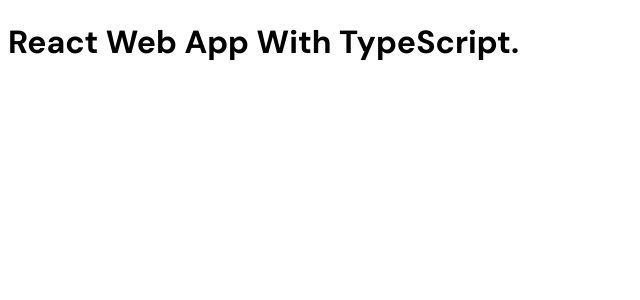
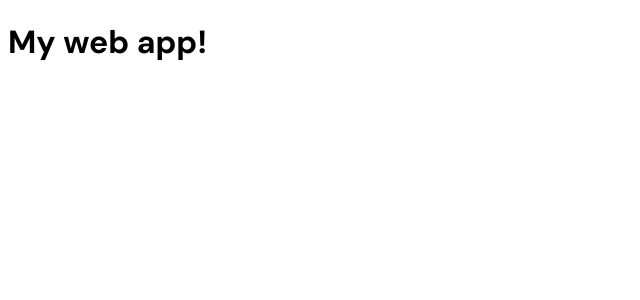
Before and after one commit to ElazzouziHassan/TYPESCRIPT-WEB-APP, a React (Vite) app: page / in a window 1280 px wide. Shown: the top 300 px of the page, without its empty margins (0-640 px from the left). Built offline with nearby package versions, Linux system fonts and the light colour scheme.

Commit message:
new updates on app file

```diff
--- a/src/App.tsx
+++ b/src/App.tsx
@@ -4,7 +4,9 @@
 
   return (
     <>
-      <h1>React Web App With TypeScript.</h1>
+      <div className="app bg-gray-20">
+        <h1>My web app!</h1>
+      </div>
     </>
   )
 }
```
